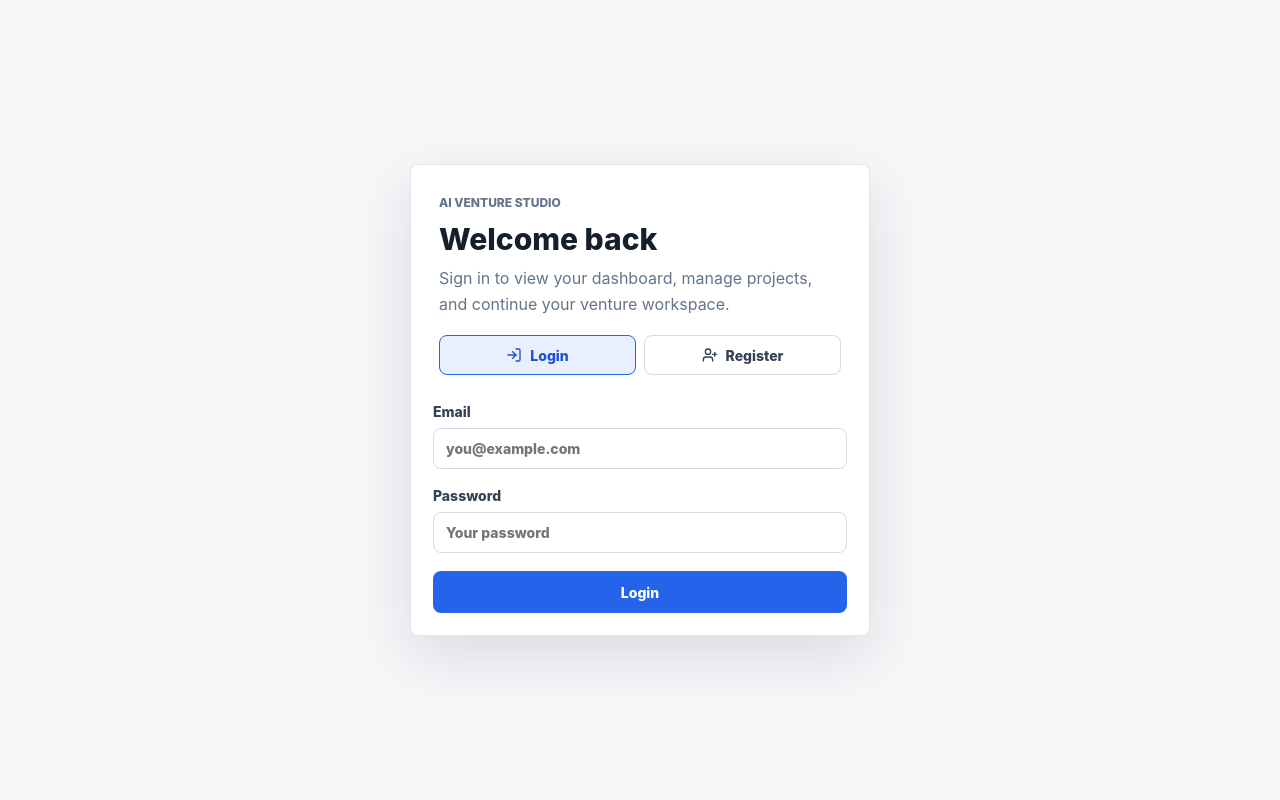
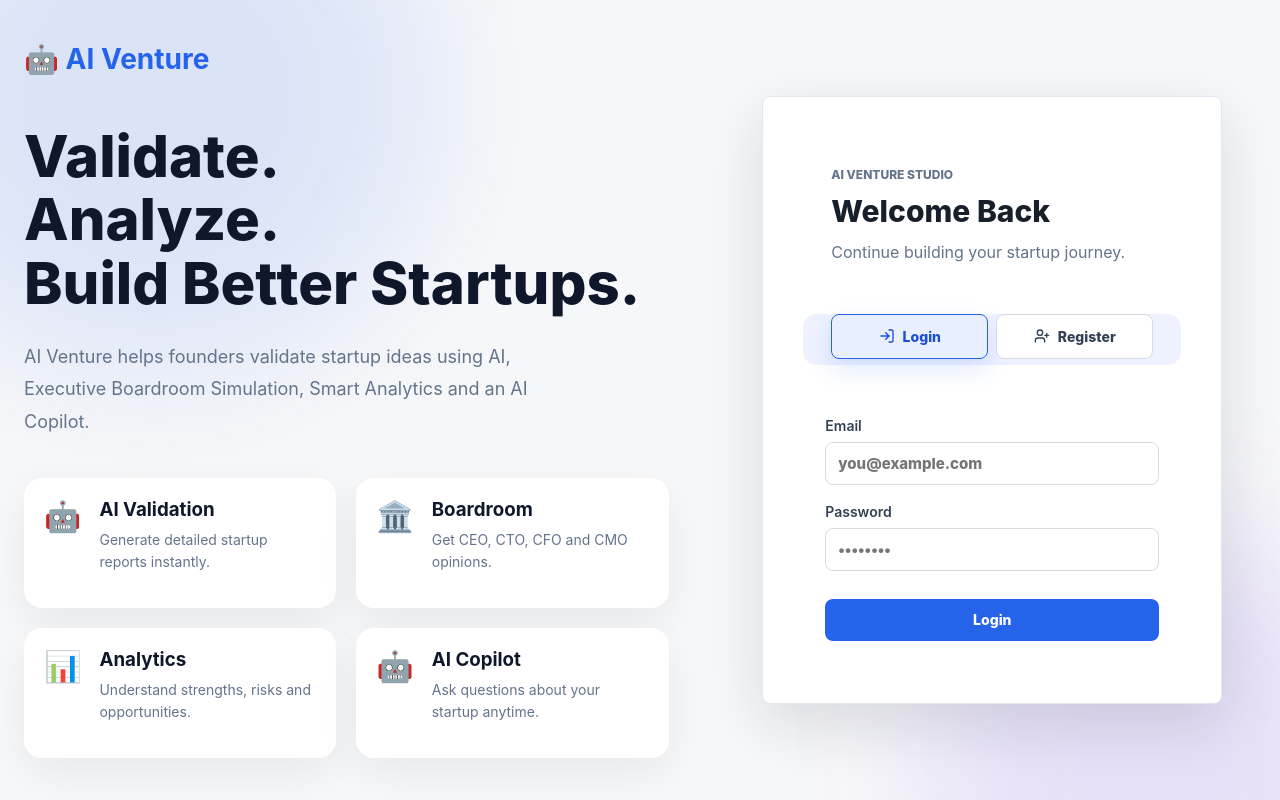
Before and after one commit to DUTTARGI-PAVAN/AI_Venture, a React (Vite) app in the folder client/: page /auth in a window 1280 px wide. Built offline with nearby package versions, Linux system fonts and the light colour scheme.

Commit message:
improving UI

```diff
--- a/client/src/pages/AuthPage.jsx
+++ b/client/src/pages/AuthPage.jsx
@@ -4,7 +4,7 @@ import { LogIn, UserPlus } from "lucide-react";
 import ErrorMessage from "../components/ui/ErrorMessage";
 import api from "../services/api";
 import useStudioStore from "../store/useStudioStore";
-
+import "../styles/auth.css";
 const emptyForm = {
   name: "",
   email: "",
@@ -69,56 +69,146 @@ export default function AuthPage() {
 
   return (
   <main className="auth-page">
-      <section className="auth-card">
+    <div className="auth-container">
+
+      {/* LEFT SIDE */}
+
+      <section className="auth-left">
+
+        <div className="logo">
+          🤖 AI Venture
+        </div>
+
+        <h1>
+          Validate.
+          <br />
+          Analyze.
+          <br />
+          Build Better Startups.
+        </h1>
+
+        <p className="hero-text">
+          AI Venture helps founders validate startup ideas using AI,
+          Executive Boardroom Simulation, Smart Analytics and an
+          AI Copilot.
+        </p>
+
+        <div className="feature-list">
+
+          <div className="feature-card">
+            <span>🤖</span>
+            <div>
+              <h3>AI Validation</h3>
+              <p>Generate detailed startup reports instantly.</p>
+            </div>
+          </div>
+
+          <div className="feature-card">
+            <span>🏛️</span>
+            <div>
+              <h3>Boardroom</h3>
+              <p>Get CEO, CTO, CFO and CMO opinions.</p>
+            </div>
+          </div>
+
+          <div className="feature-card">
+            <span>📊</span>
+            <div>
+              <h3>Analytics</h3>
+              <p>Understand strengths, risks and opportunities.</p>
+            </div>
+          </div>
+
+          <div className="feature-card">
+            <span>🤖</span>
+            <div>
+              <h3>AI Copilot</h3>
+              <p>Ask questions about your startup anytime.</p>
+            </div>
+          </div>
+
+        </div>
+
+      </section>
+
+      {/* RIGHT SIDE */}
+
+      <section className="auth-right">
+
+        <div className="auth-card">
+
           <div className="auth-card__intro">
             <p className="eyebrow">AI Venture Studio</p>
-          <h1>{isRegisterMode ? "Create your account" : "Welcome back"}</h1>
+
+            <h1>
+              {isRegisterMode
+                ? "Create your account"
+                : "Welcome Back"}
+            </h1>
+
             <p>
-            Sign in to view your dashboard, manage projects, and continue your
-            venture workspace.
+              Continue building your startup journey.
             </p>
           </div>
 
-        <div className="auth-tabs" aria-label="Authentication mode">
-          <button
-            type="button"
-            className={mode === "login" ? "auth-tab auth-tab--active" : "auth-tab"}
-            onClick={() => switchMode("login")}
+          <div
+            className="auth-tabs"
+            aria-label="Authentication mode"
           >
-            <LogIn size={16} aria-hidden="true" />
-            Login
-          </button>
             <button
               type="button"
               className={
-              mode === "register" ? "auth-tab auth-tab--active" : "auth-tab"
+                mode === "login"
+                  ? "auth-tab auth-tab--active"
+                  : "auth-tab"
+              }
+              onClick={() => switchMode("login")}
+            >
+              <LogIn size={16} />
+              Login
+            </button>
+
+            <button
+              type="button"
+              className={
+                mode === "register"
+                  ? "auth-tab auth-tab--active"
+                  : "auth-tab"
               }
               onClick={() => switchMode("register")}
             >
-            <UserPlus size={16} aria-hidden="true" />
+              <UserPlus size={16} />
               Register
             </button>
           </div>
 
-        <form className="form" onSubmit={handleSubmit}>
-          {error ? <ErrorMessage message={error} /> : null}
+          <form
+            className="form"
+            onSubmit={handleSubmit}
+          >
 
-          {isRegisterMode ? (
+            {error ? (
+              <ErrorMessage message={error} />
+            ) : null}
+
+            {isRegisterMode && (
               <label className="form-field">
                 <span>Name</span>
+
                 <input
                   name="name"
                   value={form.name}
                   onChange={handleChange}
-                placeholder="Your name"
+                  placeholder="Your Name"
                   required
                   disabled={isSubmitting}
                 />
               </label>
-          ) : null}
+            )}
 
             <label className="form-field">
               <span>Email</span>
+
               <input
                 type="email"
                 name="email"
@@ -132,12 +222,13 @@ export default function AuthPage() {
 
             <label className="form-field">
               <span>Password</span>
+
               <input
                 type="password"
                 name="password"
                 value={form.password}
                 onChange={handleChange}
-              placeholder="Your password"
+                placeholder="••••••••"
                 required
                 minLength="6"
                 disabled={isSubmitting}
@@ -146,7 +237,7 @@ export default function AuthPage() {
 
             <button
               type="submit"
-            className="btn btn--primary"
+              className="btn btn--primary auth-button"
               disabled={isSubmitting}
             >
               {isSubmitting
@@ -155,8 +246,14 @@ export default function AuthPage() {
                 ? "Create Account"
                 : "Login"}
             </button>
+
           </form>
+
+        </div>
+
       </section>
+
+    </div>
   </main>
 );
 }
--- /dev/null
+++ b/client/src/styles/auth.css
@@ -0,0 +1,334 @@
+/* ===========================
+   AUTH PAGE
+=========================== */
+
+.auth-page{
+    min-height:100vh;
+    background:linear-gradient(135deg,#eef4ff,#f8faff,#eef2ff);
+    display:flex;
+    align-items:center;
+    justify-content:center;
+    padding:40px;
+    overflow:hidden;
+    position:relative;
+}
+
+.auth-page::before{
+    content:"";
+    position:absolute;
+    width:550px;
+    height:550px;
+    background:#2563eb20;
+    border-radius:50%;
+    top:-180px;
+    left:-120px;
+    filter:blur(70px);
+}
+
+.auth-page::after{
+    content:"";
+    position:absolute;
+    width:450px;
+    height:450px;
+    background:#7c3aed20;
+    border-radius:50%;
+    bottom:-180px;
+    right:-100px;
+    filter:blur(70px);
+}
+
+.auth-container{
+    width:100%;
+    max-width:1300px;
+    display:grid;
+    grid-template-columns:1.1fr .9fr;
+    gap:60px;
+    align-items:center;
+    position:relative;
+    z-index:1;
+}
+
+/* ===========================
+LEFT SIDE
+=========================== */
+
+.auth-left{
+    animation:fadeLeft .8s ease;
+}
+
+.logo{
+    font-size:28px;
+    font-weight:700;
+    color:#2563eb;
+    margin-bottom:30px;
+}
+
+.auth-left h1{
+    font-size:58px;
+    line-height:1.1;
+    color:#0f172a;
+    margin-bottom:25px;
+    font-weight:800;
+}
+
+.hero-text{
+    max-width:560px;
+    color:#64748b;
+    font-size:18px;
+    line-height:1.8;
+    margin-bottom:40px;
+}
+
+.feature-list{
+    display:grid;
+    grid-template-columns:repeat(2,1fr);
+    gap:20px;
+}
+
+.feature-card{
+    background:white;
+    border-radius:18px;
+    padding:20px;
+    display:flex;
+    gap:18px;
+    align-items:flex-start;
+    box-shadow:0 15px 40px rgba(0,0,0,.06);
+    transition:.35s;
+}
+
+.feature-card:hover{
+    transform:translateY(-6px);
+    box-shadow:0 25px 45px rgba(37,99,235,.18);
+}
+
+.feature-card span{
+    font-size:30px;
+}
+
+.feature-card h3{
+    margin:0;
+    color:#0f172a;
+}
+
+.feature-card p{
+    margin-top:8px;
+    color:#64748b;
+    font-size:14px;
+    line-height:1.6;
+}
+
+/* ===========================
+RIGHT SIDE
+=========================== */
+
+.auth-right{
+    display:flex;
+    justify-content:center;
+    animation:fadeRight .8s ease;
+}
+
+.auth-card{
+    width:100%;
+    max-width:470px;
+    background:rgba(255,255,255,.92);
+    backdrop-filter:blur(15px);
+    border-radius:28px;
+    padding:40px;
+    box-shadow:
+        0 25px 60px rgba(15,23,42,.12);
+    border:1px solid rgba(255,255,255,.5);
+}
+
+.auth-card__intro{
+    margin-bottom:30px;
+}
+
+.auth-card__intro h1{
+    margin:8px 0;
+    font-size:34px;
+    color:#0f172a;
+}
+
+.auth-card__intro p:last-child{
+    color:#64748b;
+    line-height:1.7;
+}
+
+.eyebrow{
+    color:#2563eb;
+    font-weight:700;
+    text-transform:uppercase;
+    letter-spacing:1px;
+    font-size:13px;
+}
+
+/* ===========================
+TABS
+=========================== */
+
+.auth-tabs{
+    display:flex;
+    background:#eef2ff;
+    border-radius:14px;
+    padding:5px;
+    margin-bottom:30px;
+}
+
+.auth-tab{
+    flex:1;
+    border:none;
+    background:transparent;
+    padding:13px;
+    border-radius:10px;
+    cursor:pointer;
+    display:flex;
+    justify-content:center;
+    align-items:center;
+    gap:8px;
+    font-weight:600;
+    transition:.3s;
+}
+
+.auth-tab--active{
+    background:white;
+    color:#2563eb;
+    box-shadow:0 10px 25px rgba(37,99,235,.15);
+}
+
+/* ===========================
+FORM
+=========================== */
+
+.form{
+    display:flex;
+    flex-direction:column;
+    gap:22px;
+}
+
+.form-field{
+    display:flex;
+    flex-direction:column;
+    gap:10px;
+}
+
+.form-field span{
+    font-weight:600;
+    color:#334155;
+}
+
+.form-field input{
+    padding:15px 18px;
+    border-radius:14px;
+    border:1px solid #dbe3ef;
+    font-size:15px;
+    transition:.3s;
+    background:white;
+}
+
+.form-field input:focus{
+    outline:none;
+    border-color:#2563eb;
+    box-shadow:0 0 0 4px rgba(37,99,235,.12);
+}
+
+.auth-button{
+    margin-top:10px;
+    padding:16px;
+    border:none;
+    border-radius:14px;
+    font-size:16px;
+    font-weight:700;
+    cursor:pointer;
+    background:linear-gradient(135deg,#2563eb,#7c3aed);
+    color:white;
+    transition:.35s;
+}
+
+.auth-button:hover{
+    transform:translateY(-3px);
+    box-shadow:0 20px 35px rgba(37,99,235,.30);
+}
+
+/* ===========================
+ANIMATIONS
+=========================== */
+
+@keyframes fadeLeft{
+    from{
+        opacity:0;
+        transform:translateX(-40px);
+    }
+    to{
+        opacity:1;
+        transform:none;
+    }
+}
+
+@keyframes fadeRight{
+    from{
+        opacity:0;
+        transform:translateX(40px);
+    }
+    to{
+        opacity:1;
+        transform:none;
+    }
+}
+
+/* ===========================
+RESPONSIVE
+=========================== */
+
+@media(max-width:1000px){
+
+.auth-container{
+    grid-template-columns:1fr;
+    gap:40px;
+}
+
+.auth-left{
+    text-align:center;
+}
+
+.hero-text{
+    margin:auto;
+    margin-bottom:35px;
+}
+
+.feature-list{
+    grid-template-columns:1fr;
+}
+
+.auth-right{
+    width:100%;
+}
+
+.auth-card{
+    max-width:100%;
+}
+
+.auth-left h1{
+    font-size:42px;
+}
+
+}
+
+@media(max-width:600px){
+
+.auth-page{
+    padding:20px;
+}
+
+.auth-card{
+    padding:30px 24px;
+}
+
+.auth-left h1{
+    font-size:34px;
+}
+
+.hero-text{
+    font-size:16px;
+}
+
+}
```
Lines whose indentation alone changed are shown as unchanged.
